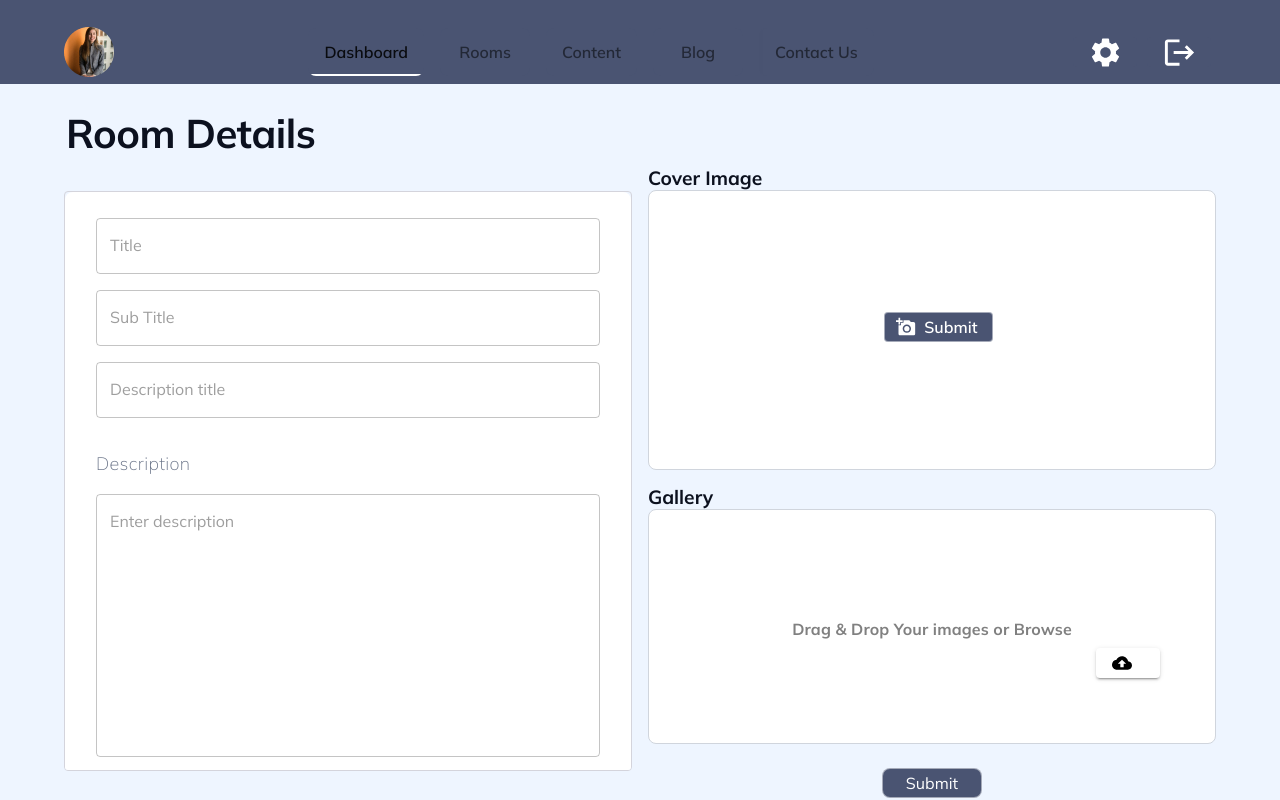
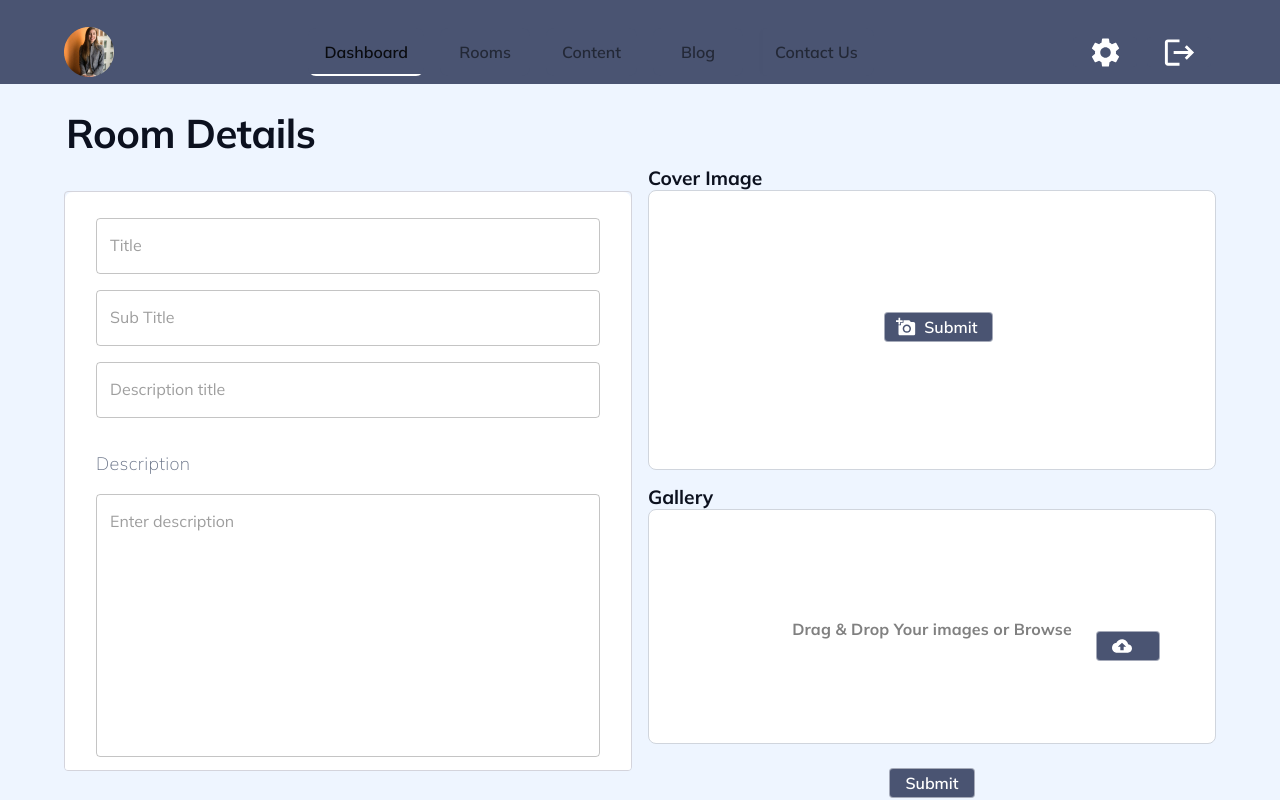
Before and after one commit to Software-Lifecycle-Consultants/slc-open-hms, a Next.js app: page /admin/room-details in a window 1280 px wide. Shown: the top 800 px of the page. Built offline with nearby package versions, Linux system fonts and the light colour scheme.

Commit message:
Update gallery page button styles and functionality

```diff
--- a/components/frontend/roomDetailsPage/Gallery.tsx
+++ b/components/frontend/roomDetailsPage/Gallery.tsx
@@ -63,16 +63,10 @@ export default function StandardImageList() {
             <Button
               component="label"
               role={undefined}
-              variant="contained"
+              variant="outlined"
               tabIndex={-1}
               startIcon={<CloudUploadIcon />}
-              sx={{
-                backgroundColor: "white",
-                color: "black",
-                height: "30px",
-                borderRadius: "8",
-                marginTop: "25px",
-              }}
+
             >
               <VisuallyHiddenInput type="file" />
             </Button>
@@ -83,22 +77,9 @@ export default function StandardImageList() {
       {/* Gallery images submit button */}
       <Box mt={2} display="flex" justifyContent="center" alignItems="center">
         <Button
-          sx={{
-            textTransform: "none",
-            justifyContent: "center",
-            color: "white",
-            width: "100px",
-            height: "30px",
-            borderRadius: "8px",
-            textAlign: "center",
-            backgroundColor: "#4A5472",
-            "&:hover": {
-              backgroundColor: "#192959",
-            },
-          }}
           variant="outlined"
         >
-          <Typography style={{ color: "white" }}>Submit</Typography>
+          Submit
         </Button>
       </Box>
     </>
```
